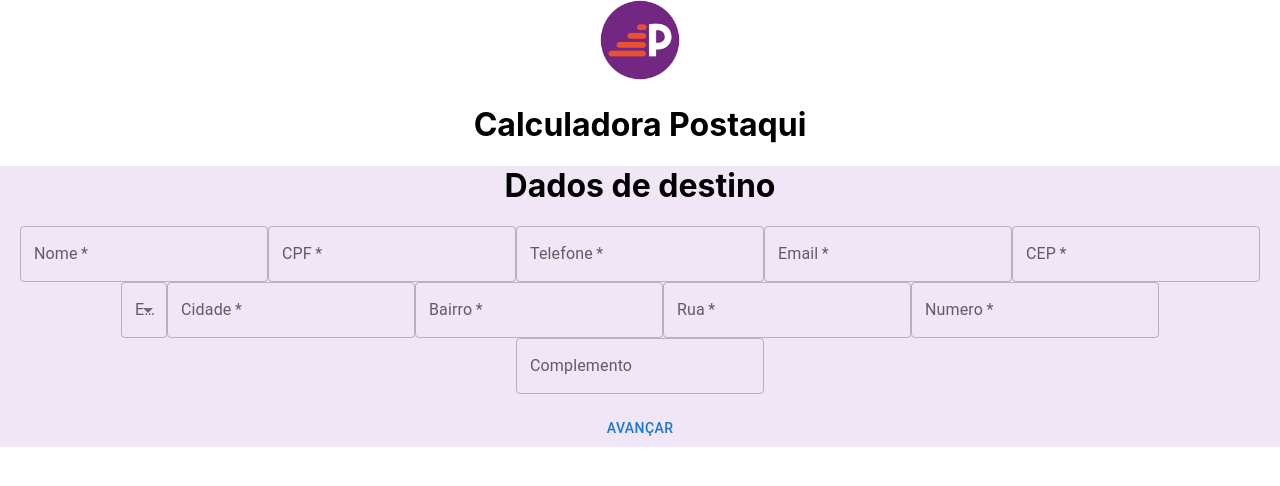
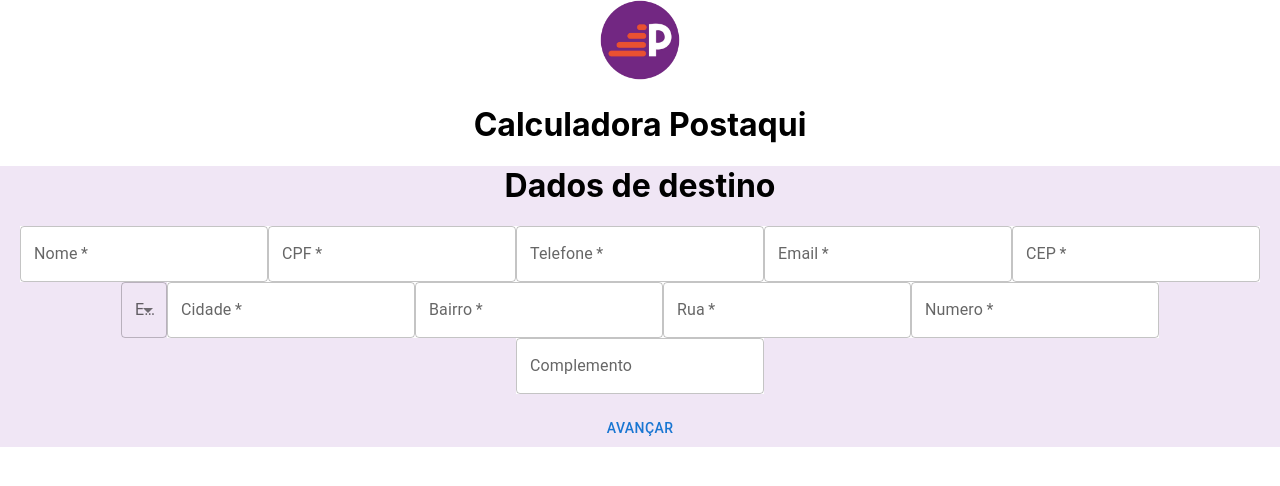
Before and after one commit to GiovaniFZ/Mini-Calculadora, a React (Create React App) app: page /destino in a window 1280 px wide. Shown: the top 486 px of the page. Built offline with nearby package versions, Linux system fonts and the light colour scheme.

Commit message:
White TextField

```diff
--- /dev/null
+++ b/src/components/CustomTextField.js
@@ -0,0 +1,14 @@
+import React from 'react';
+import TextField from '@mui/material/TextField';
+
+// Componente TextField personalizado com estilos padrão
+function CustomTextField(props) {
+  return (
+    <TextField
+      {...props}
+      InputProps={{ inputProps: { style: { background: '#fff' } } }}
+    />
+  );
+}
+
+export default CustomTextField;
--- a/src/pages/Layout.css
+++ b/src/pages/Layout.css
@@ -23,3 +23,7 @@
   padding: 20px;
   gap: 20px;
 }
+
+TextField{
+  color: #FFFFFF
+}
--- a/src/pages/LayoutOrDest.js
+++ b/src/pages/LayoutOrDest.js
@@ -1,9 +1,10 @@
 import * as React from 'react';
-import { MenuItem, TextField, Button, InputLabel, FormControl } from '@mui/material';
+import { MenuItem, Button, InputLabel, FormControl } from '@mui/material';
 import Select from '@mui/material/Select';
 import './Layout.css'
 import { useNavigate } from 'react-router-dom';
 import LayoutPad from './LayoutPad';
+import CustomTextField from '../components/CustomTextField';
 
 function LayoutOrDest(role, path) {
 
@@ -26,32 +27,32 @@ function LayoutOrDest(role, path) {
       {layout}
       <form id="calcForm" className='dados'>
         <h1>Dados de {role}</h1>
-        <TextField
+        <CustomTextField
           required
           id="name"
           label="Nome"
           placeholder="Ex: Mateus José"
         />
-        <TextField
+        <CustomTextField
           required
           id="cpf"
           label="CPF"
           placeholder="Ex: 111.111.111-11"
         />
-        <TextField
+        <CustomTextField
           required
           id="phone"
           label="Telefone"
           placeholder="Ex: (11) 11111-1111"
         />
-        <TextField
+        <CustomTextField
           required
           id="outlined-required"
           label="Email"
           type="email"
           placeholder="Ex: jose@postaqui.com"
         />
-        <TextField
+        <CustomTextField
           required
           id="outlined-required"
           label="CEP"
@@ -60,8 +61,8 @@ function LayoutOrDest(role, path) {
         <FormControl>
           <InputLabel id="state">Estado</InputLabel>
           <Select
-            labelId="demo-simple-select-label"
-            id="demo-simple-select"
+            labelId="state"
+            id="state"
             value={state}
             label="Estado"
             onChange={handleChange}
@@ -71,31 +72,32 @@ function LayoutOrDest(role, path) {
             <MenuItem value="rj">RJ</MenuItem>
           </Select>
         </FormControl>
-        <TextField
+        <CustomTextField
           required
           id="outlined-required"
           label="Cidade"
           placeholder="Ex: São Paulo"
         />
-        <TextField
+        <CustomTextField
           required
           id="outlined-required"
           label="Bairro"
           placeholder="Ex: Centro"
+          InputProps={{ inputProps: { style: { background: '#fff' }}}}
         />
-        <TextField
+        <CustomTextField
           required
           id="outlined-required"
           label="Rua"
           placeholder="Ex: 15 de Novembro"
         />
-        <TextField
+        <CustomTextField
           required
           id="outlined-required"
           label="Numero"
           type='number'
         />
-        <TextField
+        <CustomTextField
           id="outlined-required"
           label="Complemento"
           placeholder="Ex: Casa 20"
--- a/src/pages/PacoteEnvio.js
+++ b/src/pages/PacoteEnvio.js
@@ -23,28 +23,28 @@ function PacoteEnvio() {
                     id="peso"
                     label="Peso (g)"
                     type='number'
-                    placeholder="Ex: 500g"
+                    placeholder="Digite o peso do pacote em gramas"
                 />
                 <TextField
                     required
                     id="altura"
                     label="Altura (cm)"
                     type='number'
-                    placeholder="Ex: 50cm"
+                    placeholder="Digite a altura do pacote em cm"
                 />
                 <TextField
                     required
                     id="largura"
                     label="Largura (cm)"
                     type='number'
-                    placeholder="Ex: 40cm"
+                    placeholder="Digite a largura do pacote em cm"
                 />
                 <TextField
                     required
                     id="comp"
                     label="Comprimento (cm)"
                     type='number'
-                    placeholder="Ex: 50cm"
+                    placeholder="Digite o comprimento do pacote em cm"
                 />
                 </div>
                 <div className='packageField'>
@@ -60,7 +60,7 @@ function PacoteEnvio() {
                     id="comp"
                     label="Valor da mercadoria"
                     type='number'
-                    placeholder="Ex: R$5.00"
+                    placeholder="Digite o valor do pacote em R$"
                 />
                 <TextField
                     required
@@ -68,7 +68,8 @@ function PacoteEnvio() {
                     label="Quantidade de itens"
                     type='number'
                     color="primary"
-                    placeholder="Ex: 3"
+                    placeholder="Digite a quantidade de itens"
+                    InputProps={{ inputProps: { style: { color: '#fff' }}}}
                 />
                 <label for="itensDesc">Descrição dos itens</label>
                 <Textarea cols="100" rows="100" className='box' id="itensDesc" maxRows={1000}>
```
